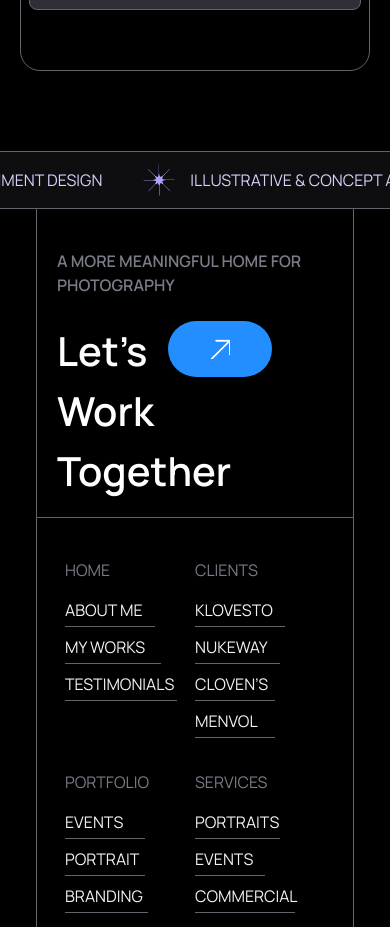
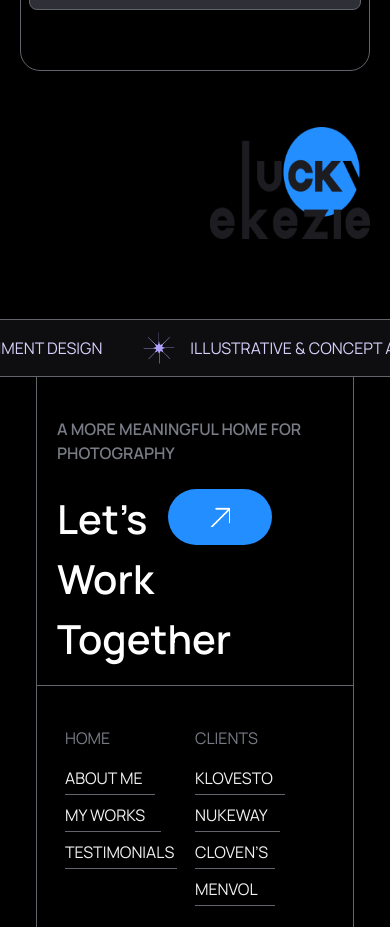
Before and after one commit to Divinegirl8/Ceejay, a React (Vite) app: page / in a window 390 px wide. Shown: the part 3480-4407 px from the top of the page. Built offline with nearby package versions, Linux system fonts and the light colour scheme.

Commit message:
new commit

```diff
--- a/src/features/Homepage/index.tsx
+++ b/src/features/Homepage/index.tsx
@@ -7,7 +7,8 @@ import twitter from "../../assets/about/twitter.png"
 import linkedin from "../../assets/about/linkedin.png"
 import HeroPage from "../../components/HeroPage";
 import ServicesIntro from "../../components/ServicesIntro";
-
+import logo from "../../assets/homepage/logo.png"
+import moblogo from "../../assets/homepage/mobLogo.png"
 
 
 
@@ -136,6 +137,13 @@ const Homepage:React.FC = () => {
 
          {/* ABOUT ENDS */}
 
+         <div className=" mt-14 flex justify-end flex-row sm:px-22 px-5">
+
+            <img src={logo} className="w-[15rem] h-[10rem] hidden sm:block"/>
+            <img src={moblogo} className="w-[10rem] h-[7rem] sm:hidden"/>
+
+         </div>
+
         </div>
     )
 }
```
Also changed, not shown: src/assets/homepage/logo.png (added), src/assets/homepage/mobLogo.png (added).
